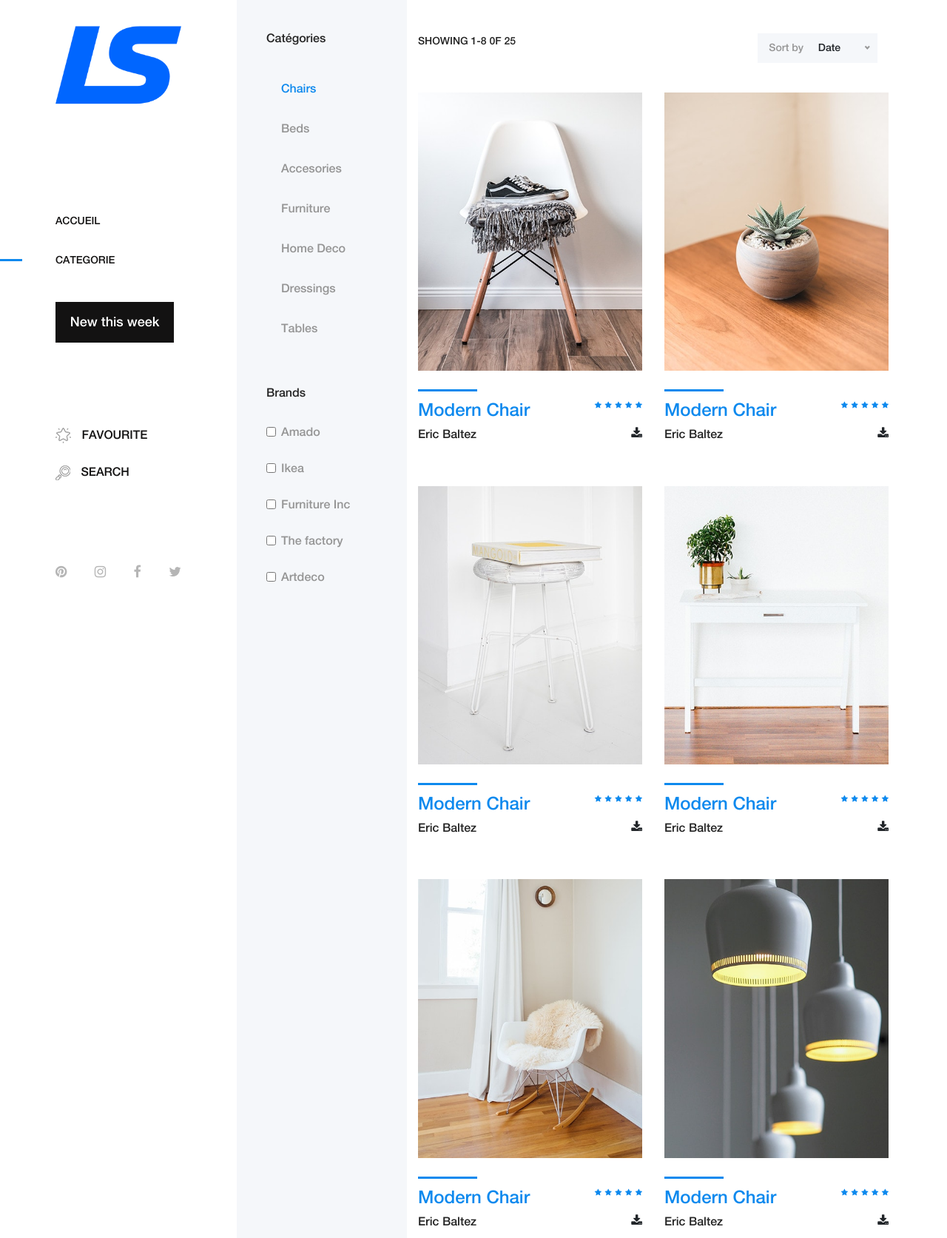
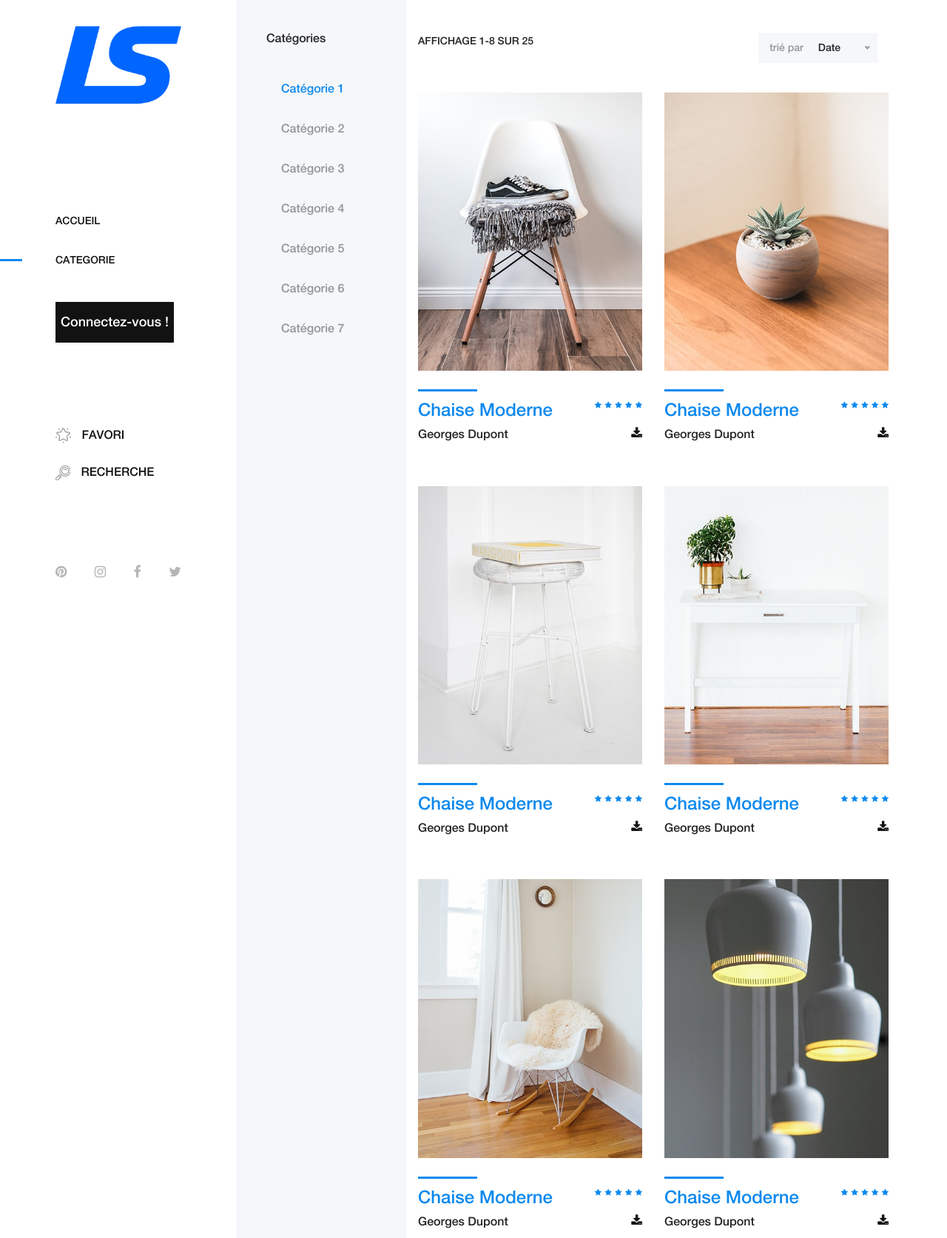
Before and after one commit to simon-albouy/fablaser, a website: page public/list.html in a window 1280 px wide. Shown: the part 57-1730 px from the top of the page at 74% size. Drawn offline with Linux system fonts and the light colour scheme.

Commit message:
FabLaserv2

```diff
--- a/package.json
+++ b/package.json
@@ -12,6 +12,7 @@
     "express": "^4.16.4",
     "express-session": "^1.15.6",
     "fs": "^0.0.1-security",
+    "mysql": "^2.17.1",
     "php-express": "0.0.3"
   },
   "devDependencies": {
--- /dev/null
+++ b/public/js/list.js
@@ -0,0 +1,9 @@
+(function ($) {
+  'use strict';
+
+  $(".catagories-menu li").on('click', function () {
+    $(".catagories-menu li").removeClass('active');
+    $(this).addClass('active');
+});
+
+})(jQuery);
--- a/public/list.html
+++ b/public/list.html
@@ -75,12 +75,12 @@
       </nav>
       <!-- Button Group -->
       <div class="amado-btn-group mt-30 mb-100">
-        <a href="#" class="btn amado-btn active">New this week</a>
+        <a href="inscription.html" class="btn amado-btn active" >Connectez-vous !</a>
       </div>
       <!-- Cart Menu -->
       <div class="cart-fav-search mb-100">
-        <a href="#" class="fav-nav"><img src="img/core-img/favorites.png" alt=""> Favourite</a>
-        <a href="#" class="search-nav"><img src="img/core-img/search.png" alt=""> Search</a>
+        <a href="#" class="fav-nav"><img src="img/core-img/favorites.png" alt=""> Favori</a>
+        <a href="#" class="search-nav"><img src="img/core-img/search.png" alt=""> Recherche</a>
       </div>
       <!-- Social Button -->
       <div class="social-info d-flex justify-content-between">
@@ -102,50 +102,50 @@
         <!--  Catagories  -->
         <div class="catagories-menu">
           <ul>
-            <li class="active"><a href="#">Chairs</a></li>
-            <li><a href="#">Beds</a></li>
-            <li><a href="#">Accesories</a></li>
-            <li><a href="#">Furniture</a></li>
-            <li><a href="#">Home Deco</a></li>
-            <li><a href="#">Dressings</a></li>
-            <li><a href="#">Tables</a></li>
+            <li class="active"><a href="#">Catégorie 1</a></li>
+            <li><a href="#">Catégorie 2</a></li>
+            <li><a href="#">Catégorie 3</a></li>
+            <li><a href="#">Catégorie 4</a></li>
+            <li><a href="#">Catégorie 5</a></li>
+            <li><a href="#">Catégorie 6</a></li>
+            <li><a href="#">Catégorie 7</a></li>
           </ul>
         </div>
       </div>
 
       <!-- ##### Single Widget ##### -->
-      <div class="widget brands mb-50">
-        <!-- Widget Title -->
-        <h6 class="widget-title mb-30">Brands</h6>
+      <!--div class="widget brands mb-50">
+        -- Widget Title --
+        <h6 class="widget-title mb-30">Marques</h6>
 
         <div class="widget-desc">
-          <!-- Single Form Check -->
+          <!-- Single Form Check --
           <div class="form-check">
             <input class="form-check-input" type="checkbox" value="" id="amado">
             <label class="form-check-label" for="amado">Amado</label>
           </div>
-          <!-- Single Form Check -->
+          <!-- Single Form Check --
           <div class="form-check">
             <input class="form-check-input" type="checkbox" value="" id="ikea">
             <label class="form-check-label" for="ikea">Ikea</label>
           </div>
-          <!-- Single Form Check -->
+          <!-- Single Form Check --
           <div class="form-check">
             <input class="form-check-input" type="checkbox" value="" id="furniture">
             <label class="form-check-label" for="furniture">Furniture Inc</label>
           </div>
-          <!-- Single Form Check -->
+          <!-- Single Form Check --
           <div class="form-check">
             <input class="form-check-input" type="checkbox" value="" id="factory">
             <label class="form-check-label" for="factory">The factory</label>
           </div>
-          <!-- Single Form Check -->
+          <!-- Single Form Check --
           <div class="form-check">
             <input class="form-check-input" type="checkbox" value="" id="artdeco">
             <label class="form-check-label" for="artdeco">Artdeco</label>
           </div>
         </div>
-      </div>
+      </div-->
 
 
     </div>
@@ -158,17 +158,17 @@
             <div class="product-topbar d-xl-flex align-items-end justify-content-between">
               <!-- Total Products -->
               <div class="total-products">
-                <p>Showing 1-8 0f 25</p>
+                <p>Affichage 1-8 sur 25</p>
               </div>
               <!-- Sorting -->
               <div class="product-sorting d-flex">
                 <div class="sort-by-date d-flex align-items-center mr-15">
-                  <p>Sort by</p>
+                  <p>trié par</p>
                   <form action="#" method="get">
                     <select name="select" id="sortBydate">
                       <option value="value">Date</option>
-                      <option value="value">Newest</option>
-                      <option value="value">Popular</option>
+                      <option value="value">Nouveau</option>
+                      <option value="value">Populaire</option>
                     </select>
                   </form>
                 </div>
@@ -195,9 +195,9 @@
                 <a href="product-details.html">
                   <div class="product-meta-data">
                     <div class="line"></div>
-                    <p class="product-title">Modern Chair</p>
+                    <p class="product-title">Chaise Moderne</p>
 
-                    <h6>Eric Baltez</h6>
+                    <h6>Georges Dupont</h6>
 
                   </div>
                 </a>
@@ -211,7 +211,8 @@
                     <i class="fa fa-star" aria-hidden="true"></i>
                   </div>
                   <div class="cart">
-                    <a data-toggle="tooltip" data-placement="left" title="Télécharger le plan"><i class="fa fa-download fa-lg" style="margin-top: 20px;"></i></a>
+
+                    <a data-toggle="tooltip" data-placement="left" href="dxf/chaise.dxf" title="Télécharger le plan" download><i class="fa fa-download fa-lg" style="margin-top: 20px;"></i></a>
                   </div>
                 </div>
               </div>
@@ -234,9 +235,9 @@
                 <a href="product-details.html">
                   <div class="product-meta-data">
                     <div class="line"></div>
-                    <p class="product-title">Modern Chair</p>
+                    <p class="product-title">Chaise Moderne</p>
 
-                    <h6>Eric Baltez</h6>
+                    <h6>Georges Dupont</h6>
 
                   </div>
                 </a>
@@ -250,8 +251,8 @@
                     <i class="fa fa-star" aria-hidden="true"></i>
                   </div>
                   <div class="cart">
-                    <a data-toggle="tooltip" data-placement="left" title="Télécharger le plan"><i class="fa fa-download fa-lg" style="margin-top: 20px;"></i></a>
-                  </div>
+                      <a data-toggle="tooltip" data-placement="left" href="dxf/chaise.dxf" title="Télécharger le plan" download><i class="fa fa-download fa-lg" style="margin-top: 20px;"></i></a>
+                    </div>
                 </div>
               </div>
             </div>
@@ -273,9 +274,9 @@
                 <a href="product-details.html">
                   <div class="product-meta-data">
                     <div class="line"></div>
-                    <p class="product-title">Modern Chair</p>
+                    <p class="product-title">Chaise Moderne</p>
 
-                    <h6>Eric Baltez</h6>
+                    <h6>Georges Dupont</h6>
 
                   </div>
                 </a>
@@ -289,8 +290,8 @@
                     <i class="fa fa-star" aria-hidden="true"></i>
                   </div>
                   <div class="cart">
-                    <a data-toggle="tooltip" data-placement="left" title="Télécharger le plan"><i class="fa fa-download fa-lg" style="margin-top: 20px;"></i></a>
-                  </div>
+                      <a data-toggle="tooltip" data-placement="left" href="dxf/chaise.dxf" title="Télécharger le plan" download><i class="fa fa-download fa-lg" style="margin-top: 20px;"></i></a>
+                    </div>
                 </div>
               </div>
             </div>
@@ -312,9 +313,9 @@
                 <a href="product-details.html">
                   <div class="product-meta-data">
                     <div class="line"></div>
-                    <p class="product-title">Modern Chair</p>
+                    <p class="product-title">Chaise Moderne</p>
 
-                    <h6>Eric Baltez</h6>
+                    <h6>Georges Dupont</h6>
 
                   </div>
                 </a>
@@ -328,8 +329,8 @@
                     <i class="fa fa-star" aria-hidden="true"></i>
                   </div>
                   <div class="cart">
-                    <a data-toggle="tooltip" data-placement="left" title="Télécharger le plan"><i class="fa fa-download fa-lg" style="margin-top: 20px;"></i></a>
-                  </div>
+                      <a data-toggle="tooltip" data-placement="left" href="dxf/chaise.dxf" title="Télécharger le plan" download><i class="fa fa-download fa-lg" style="margin-top: 20px;"></i></a>
+                    </div>
                 </div>
               </div>
             </div>
@@ -351,9 +352,9 @@
                 <a href="product-details.html">
                   <div class="product-meta-data">
                     <div class="line"></div>
-                    <p class="product-title">Modern Chair</p>
+                    <p class="product-title">Chaise Moderne</p>
 
-                    <h6>Eric Baltez</h6>
+                    <h6>Georges Dupont</h6>
 
                   </div>
                 </a>
@@ -367,8 +368,8 @@
                     <i class="fa fa-star" aria-hidden="true"></i>
                   </div>
                   <div class="cart">
-                    <a data-toggle="tooltip" data-placement="left" title="Télécharger le plan"><i class="fa fa-download fa-lg" style="margin-top: 20px;"></i></a>
-                  </div>
+                      <a data-toggle="tooltip" data-placement="left" href="dxf/chaise.dxf" title="Télécharger le plan" download><i class="fa fa-download fa-lg" style="margin-top: 20px;"></i></a>
+                    </div>
                 </div>
               </div>
             </div>
@@ -390,9 +391,9 @@
                 <a href="product-details.html">
                   <div class="product-meta-data">
                     <div class="line"></div>
-                    <p class="product-title">Modern Chair</p>
+                    <p class="product-title">Chaise Moderne</p>
 
-                    <h6>Eric Baltez</h6>
+                    <h6>Georges Dupont</h6>
 
                   </div>
                 </a>
@@ -406,8 +407,8 @@
                     <i class="fa fa-star" aria-hidden="true"></i>
                   </div>
                   <div class="cart">
-                    <a data-toggle="tooltip" data-placement="left" title="Télécharger le plan"><i class="fa fa-download fa-lg" style="margin-top: 20px;"></i></a>
-                  </div>
+                      <a data-toggle="tooltip" data-placement="left" href="dxf/chaise.dxf" title="Télécharger le plan" download><i class="fa fa-download fa-lg" style="margin-top: 20px;"></i></a>
+                    </div>
                 </div>
               </div>
             </div>
@@ -462,6 +463,8 @@
   <script src="js/plugins.js"></script>
   <!-- Active js -->
   <script src="js/active.js"></script>
+  <!-- list js -->
+  <script src="js/list.js"></script>
 
 </body>
 
--- a/server.js
+++ b/server.js
@@ -7,7 +7,7 @@ const bodyParser = require('body-parser');
 const cookieParser = require('cookie-parser');
 const fs = require('fs');
 
-
+const db = require('./db');
 
 app.use(session({
   secret: 'batouparlebatard',
@@ -70,6 +70,9 @@ app.get('/', sessionChecker, (req, res) => {
 
 app.get('/index', (req, res) => {
 
+  console.log('TEST')
+  //db.test();
+
   res.sendFile(__dirname + '/public/index.html');
 
 });
```
Also changed, not shown: db.js (added, +29 -0 lines), public/connexion.html (+4 -4 lines), public/index.html (+3 -3 lines), public/inscription.html (+3 -3 lines), public/product-details.html (+18 -12 lines), 2 other files.
